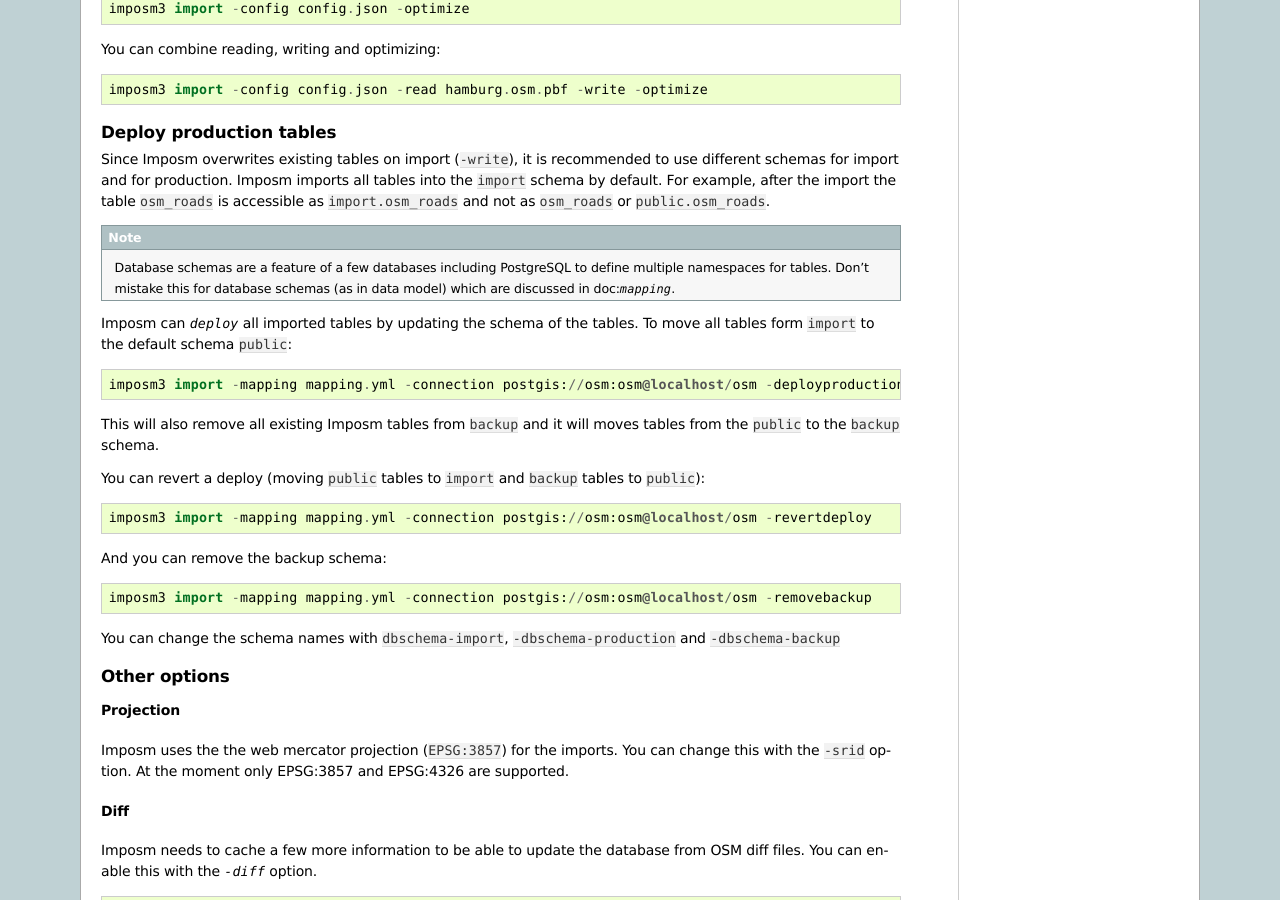
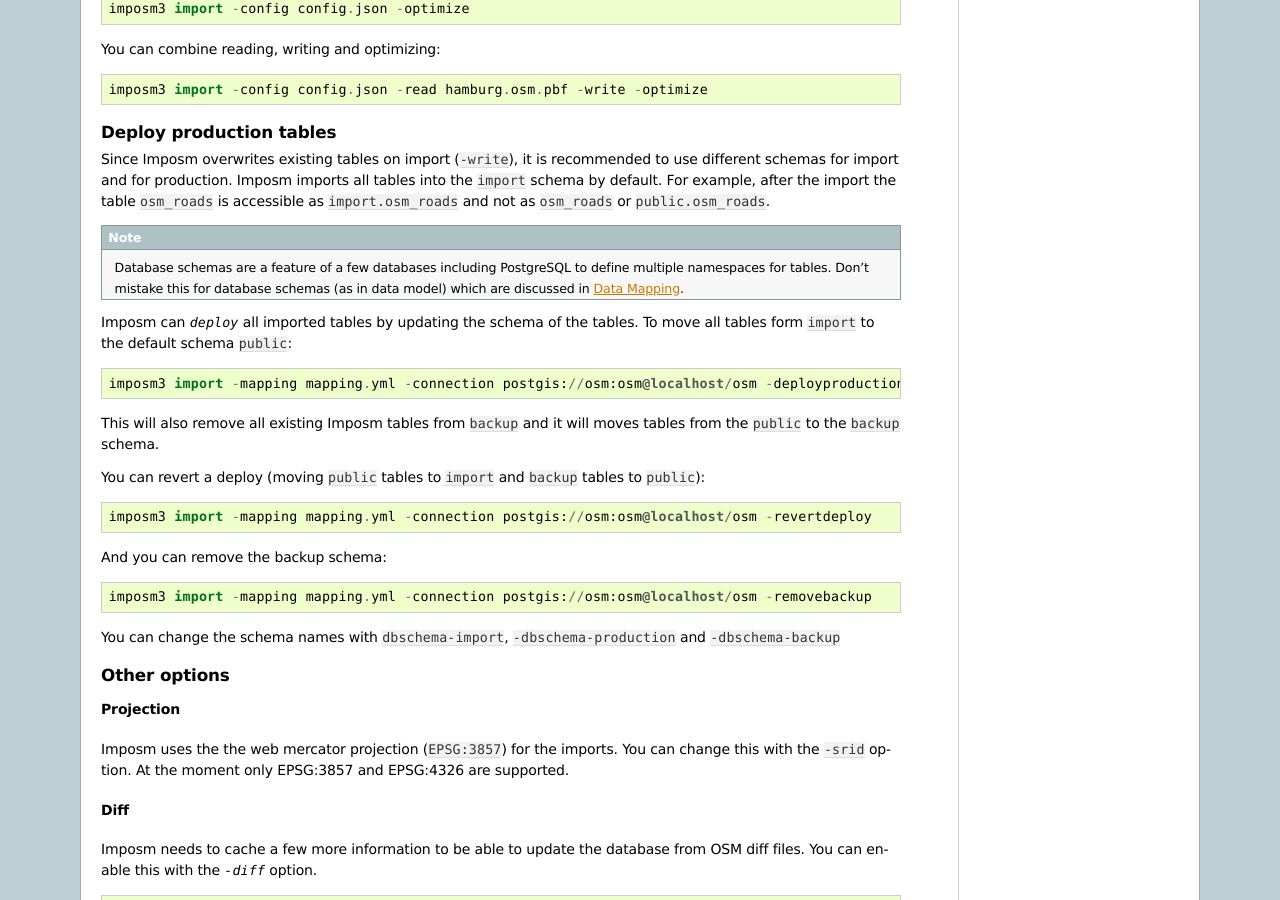
Before and after one commit to omniscale/imposm3, a Sphinx documentation site: the page built from docs/tutorial.rst, in a window 1280 px wide and 900 px high, scrolled down 2687 px. Built offline with Sphinx 7.4.7, drawn with Linux system fonts in a browser that asks for light colours.

Commit message:
fix link in docs (closes #69)

```diff
--- a/docs/tutorial.rst
+++ b/docs/tutorial.rst
@@ -154,7 +154,7 @@
 Since Imposm overwrites existing tables on import (``-write``), it is recommended to use different schemas for import and for production.
 Imposm imports all tables into the ``import`` schema by default. For example, after the import the table ``osm_roads`` is accessible as ``import.osm_roads`` and not as ``osm_roads`` or ``public.osm_roads``.
 
-.. note:: Database schemas are a feature of a few databases including PostgreSQL to define multiple namespaces for tables. Don't mistake this for database schemas (as in data model) which are discussed in doc:`mapping`.
+.. note:: Database schemas are a feature of a few databases including PostgreSQL to define multiple namespaces for tables. Don't mistake this for database schemas (as in data model) which are discussed in :doc:`mapping`.
 
 Imposm can `deploy` all imported tables by updating the schema of the tables.
 To move all tables form ``import`` to the default schema ``public``::
```
